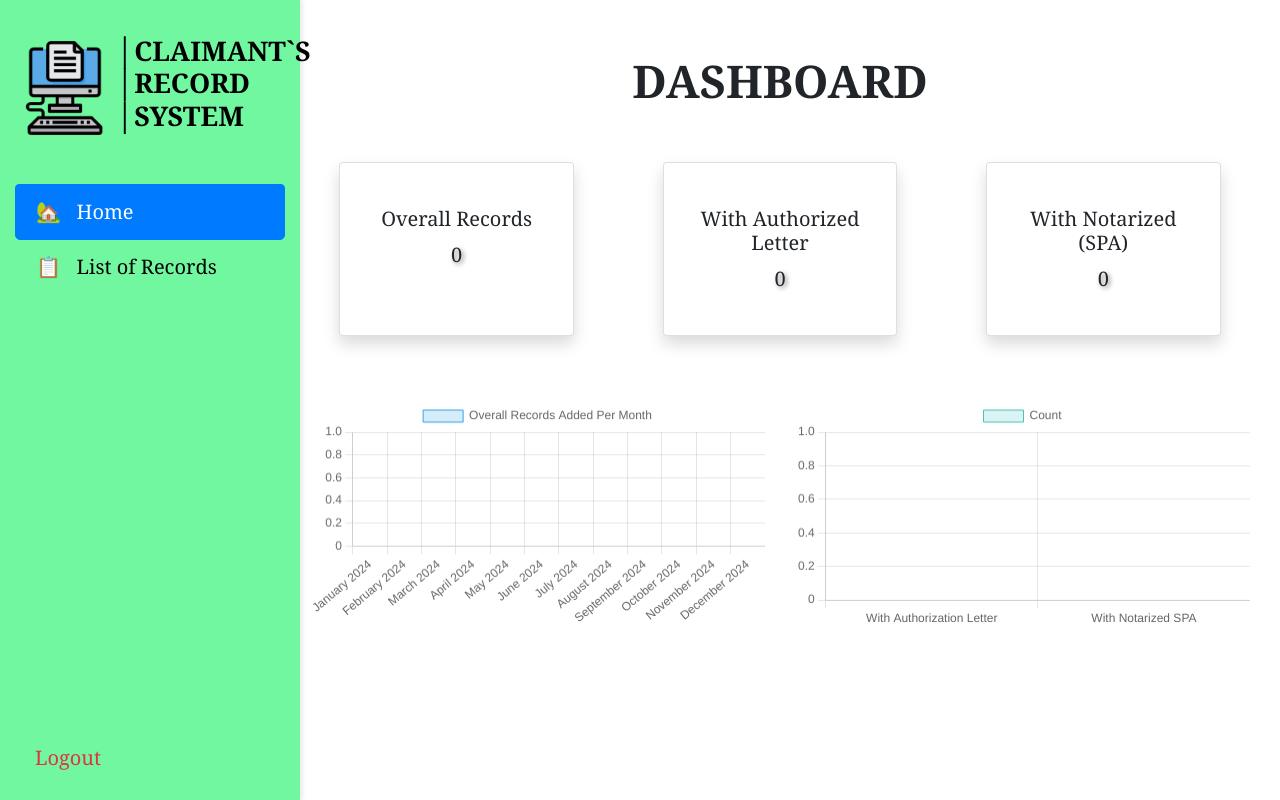
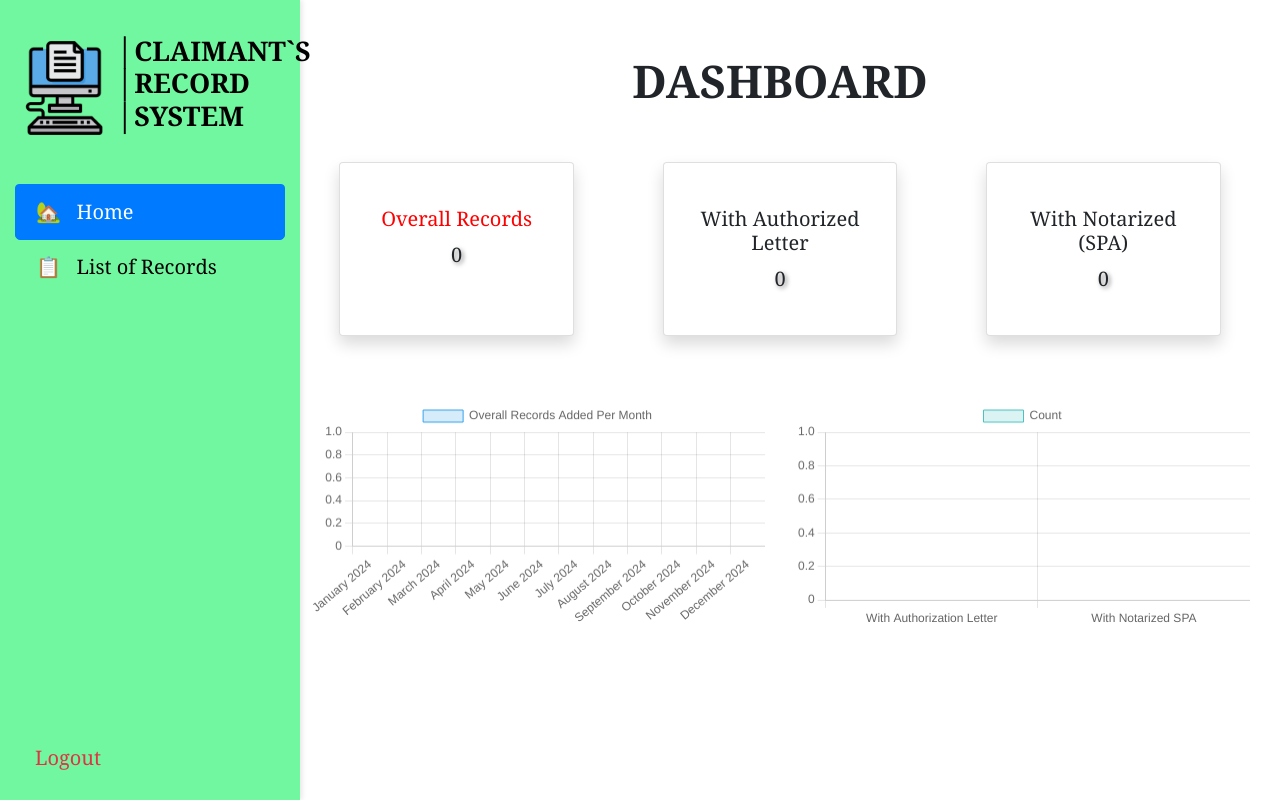
Before and after one commit to ShiroooShi/nia-crs, a PHP site: page /home.php in a window 1280 px wide. Run offline with PHP 8.4, Linux system fonts and the light colour scheme; the visitor is signed in with stand-in values (Sample User, id 1); data that the repository does not hold is empty.

Commit message:
UPDATED 10/31/2024

```diff
--- a/home.php
+++ b/home.php
@@ -139,7 +139,11 @@ $overallCount = $row['total'];
                 <div class="card border-default shadow" style="width: 80%;">
                     <br>
                     <div class="card-body text-center">
-                        <h5 class="card-title">Overall Records</h5>
+                        <h5 class="card-title">
+                            <a href="records.php" style="text-decoration: none; color: red;">
+                                Overall Records
+                            </a>
+                        </h5>
                         <h5 class="card-text" id="overallCount" style="text-shadow: 2px 2px 4px rgba(0, 0, 0, 0.5);">
                             <?php echo $overallCount; ?><br><br>
                         </h5>
--- a/records.php
+++ b/records.php
@@ -26,7 +26,7 @@ function escape($string)
 $data = fetchData();
 
 if ($data === null) {
-    $data = []; // Handle the case where no data is returned
+    $data = [];
 }
 ?>
 
@@ -177,8 +177,6 @@ if ($data === null) {
             color: white;
             border-color: transparent;
         }
-
-
 
         #message {
             border-radius: 5px;
```
